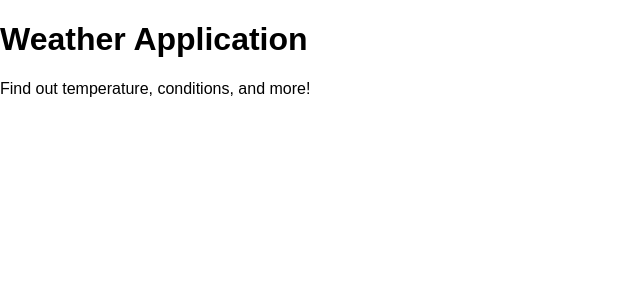
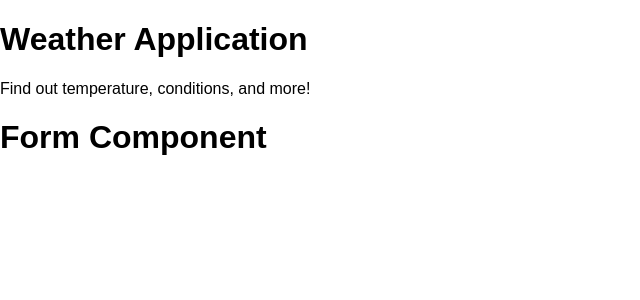
Before and after one commit to danielhkim92/weatherapp, a React (Create React App) app: page / in a window 1280 px wide. Shown: the top 300 px of the page, without its empty margins (0-640 px from the left). Built offline with nearby package versions, Linux system fonts and the light colour scheme.

Commit message:
started form component and imported onto the app.js file

```diff
--- a/src/App.js
+++ b/src/App.js
@@ -1,5 +1,6 @@
 import React from "react";
 import Titles from  "./components/Titles";
+import Form from "./components/Form";
 
 
 class App extends React.Component {
@@ -7,6 +8,7 @@
     return (
       <div>
         <Titles/>
+        <Form/>
       </div>
       );
   }
--- /dev/null
+++ b/src/components/Form.js
@@ -0,0 +1,13 @@
+import React from "react";
+
+class Form extends React.Component {
+	render(){
+		return (
+			<div>
+				<h1>Form Component</h1>
+			</div>
+			);
+	}
+};
+
+export default Form
```
